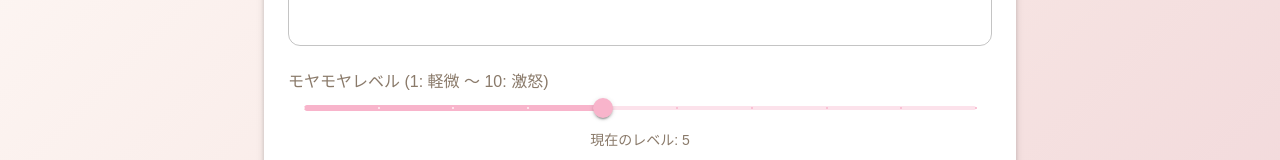
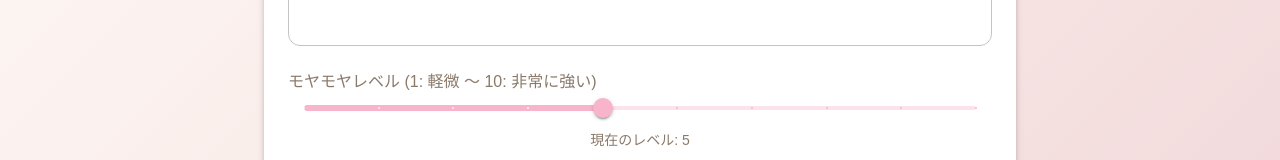
Before and after one commit to yoshihama-nineball/pre-ai-assistant-app, a Next.js app in the folder frontend/: page / in a window 1280 px wide. Shown: the part 283-443 px from the top of the page. Built offline with nearby package versions, Linux system fonts and the light colour scheme.

Commit message:
fix: アプリ紹介

```diff
--- a/frontend/src/components/reframing/Reframing.tsx
+++ b/frontend/src/components/reframing/Reframing.tsx
@@ -103,7 +103,7 @@ const Reframing = () => {
 
           <FormControl fullWidth sx={{ mb: 3 }}>
             <FormLabel component="legend">
-              モヤモヤレベル (1: 軽微 〜 10: 激怒)
+              モヤモヤレベル (1: 軽微 〜 10: 非常に強い)
             </FormLabel>
             <Box sx={{ px: 2 }}>
               <Slider
```
